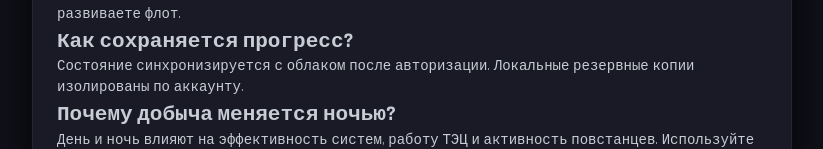
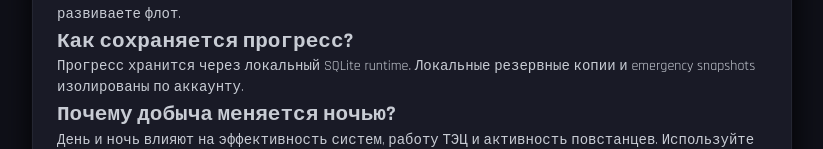
Before and after one commit to one1game/RESGEN4, a website: page faq.html in a window 1280 px wide. Shown: the part 156-305 px from the top of the page, without its empty margins (228-1051 px from the left). Drawn offline with nearby package versions, Linux system fonts and the light colour scheme.

Commit message:
fix-local-faq

```diff
--- a/faq.html
+++ b/faq.html
@@ -12,7 +12,7 @@
     <h2>Что происходит в игре?</h2>
     <p>Вы развиваете вычислительное ядро, добываете ресурсы, переживаете ночные атаки повстанцев и развиваете флот.</p>
     <h2>Как сохраняется прогресс?</h2>
-    <p>Состояние синхронизируется с облаком после авторизации. Локальные резервные копии изолированы по аккаунту.</p>
+    <p>Прогресс хранится через локальный SQLite runtime. Локальные резервные копии и emergency snapshots изолированы по аккаунту.</p>
     <h2>Почему добыча меняется ночью?</h2>
     <p>День и ночь влияют на эффективность систем, работу ТЭЦ и активность повстанцев. Используйте уголь и улучшения для защиты производства.</p>
     <p><a href="index.html">← Вернуться в CoreBox</a></p>
```
